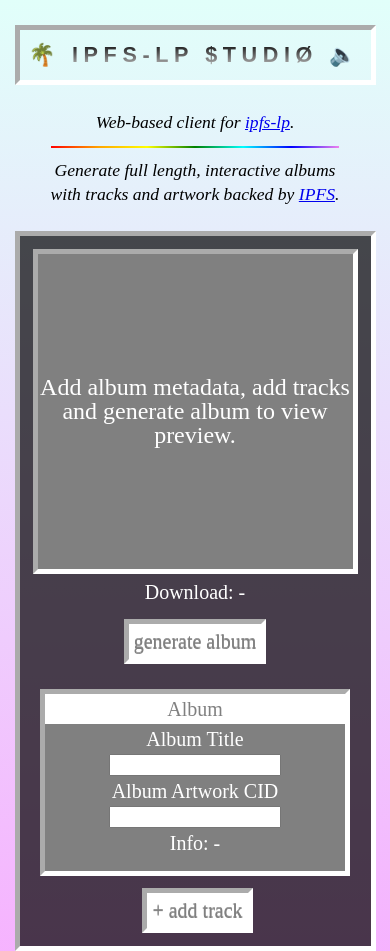
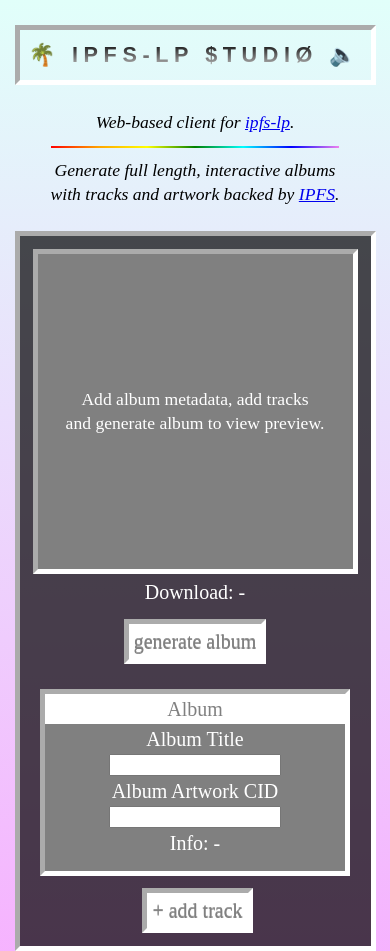
Before and after one commit to nofungible/ipfs-lp-studio, a website: page public/index.html in a window 390 px wide. Shown: the top 951 px of the page. Drawn offline with Linux system fonts and the light colour scheme.

Commit message:
Make preview msg text smaller on mobile size range.

```diff
--- a/public/style.css
+++ b/public/style.css
@@ -418,7 +418,8 @@
         padding: 12.5px;
     }
 
-    #headline {
+    #headline,
+    #preview-msg {
         font-size: 1.1rem;
         line-height: 1.5rem;
     }
```
